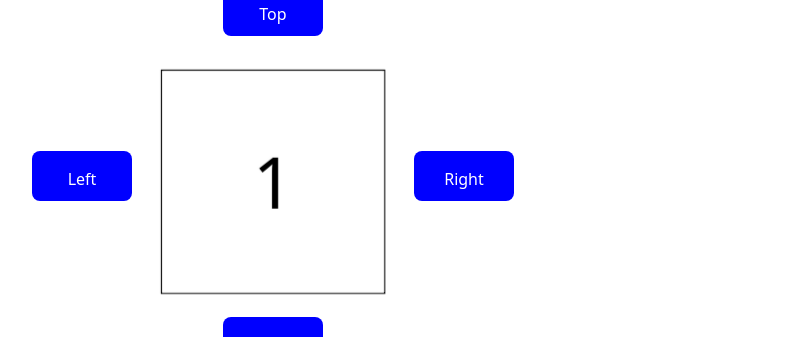
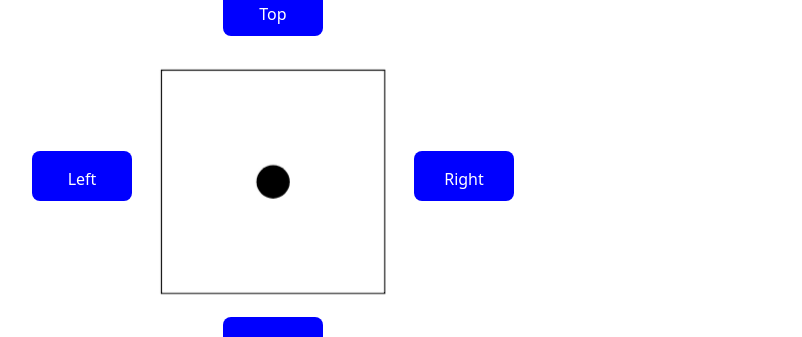
Before and after one commit to exosyphon/dice-game, a Next.js app: page / in a window 1280 px wide. Shown: the part 265-602 px from the top of the page, without its empty margins (111-913 px from the left). Built offline with nearby package versions, Linux system fonts and the light colour scheme.

Commit message:
Update numbers to be dots

```diff
--- a/src/pages/index.tsx
+++ b/src/pages/index.tsx
@@ -62,7 +62,7 @@ export default function Home() {
     const [displaySuccess, setDisplaySuccess] = useState<boolean>(false);
 
     useEffect(() => {
-        const mySolution = solutions[17]; // solutions[Math.floor(Math.random() * 45)];
+        const mySolution = solutions[17]; // TODO: solutions[Math.floor(Math.random() * 45)];
         setInitialState(mySolution);
         setNumbers([mySolution[0], mySolution[1], mySolution[3], mySolution[2], mySolution[5], mySolution[4]]);
         setDiceState(mySolution);
@@ -77,7 +77,9 @@ export default function Home() {
                                 outline: `1px solid black`,
                             }}
                         >
-                            <div>{item}</div>
+                            {Array(item).fill(1).map((_num, numIndex) => {
+                                return (<span key={numIndex + 1} className={`dot dot${item}-${numIndex + 1}`}></span>)
+                            })}
                         </div>
                     );
                 })}
@@ -171,7 +173,7 @@ export default function Home() {
     const resetDie = () => {
         setCurrentDiceHtml((
             <div className={`dice m-6 gimbal`}>
-                {numbers?.map((item, index) => {
+                {numbers?.map((item: number, index) => {
                     return (
                         <div
                             key={index}
@@ -180,11 +182,16 @@ export default function Home() {
                                 outline: `1px solid black`,
                             }}
                         >
-                            <div>{item}</div>
+                            <div>
+                                {Array(item).fill(1).map((_num, numIndex) => {
+                                    return (<span key={numIndex + 1} className={`dot dot${item}-${numIndex + 1}`}></span>)
+                                })}
+                            </div>
                         </div>
                     );
-                })}
-            </div>
+                })
+                }
+            </div >
         ));
 
         setDiceState(initialState);
--- a/src/styles/globals.css
+++ b/src/styles/globals.css
@@ -73,3 +73,41 @@
   position: absolute;
   transform-origin: 120px 120px;
 }
+
+.dot {
+  display: block;
+  position: absolute;
+  width: 30px;
+  height: 30px;
+  background: #000;
+  border-radius: 15px;
+}
+
+.dot1-1 { top: 85px; left: 85px; }
+
+.dot2-1 { top: 45px; left: 45px; }
+.dot2-2 { top: 125px; left: 125px; }
+
+.dot3-1 { top: 45px; left: 45px; }
+.dot3-2 { top: 85px; left: 85px; }
+.dot3-3 { top: 125px; left: 125px; }
+
+
+.dot4-1 { top: 45px; left: 45px; }
+.dot4-2 { top: 45px; left: 125px; }
+.dot4-3 { top: 125px; left: 45px; }
+.dot4-4 { top: 125px; left: 125px; }
+
+
+.dot5-1 { top: 45px; left: 45px; }
+.dot5-2 { top: 45px; left: 125px; }
+.dot5-3 { top: 85px; left: 85px; }
+.dot5-4 { top: 125px; left: 45px; }
+.dot5-5 { top: 125px; left: 125px; }
+
+.dot6-1 { top: 45px; left: 85px; }
+.dot6-2 { top: 45px; left: 45px; }
+.dot6-3 { top: 45px; left: 125px; }
+.dot6-4 { top: 125px; left: 45px; }
+.dot6-5 { top: 125px; left: 85px; }
+.dot6-6 { top: 125px; left: 125px; }
```
